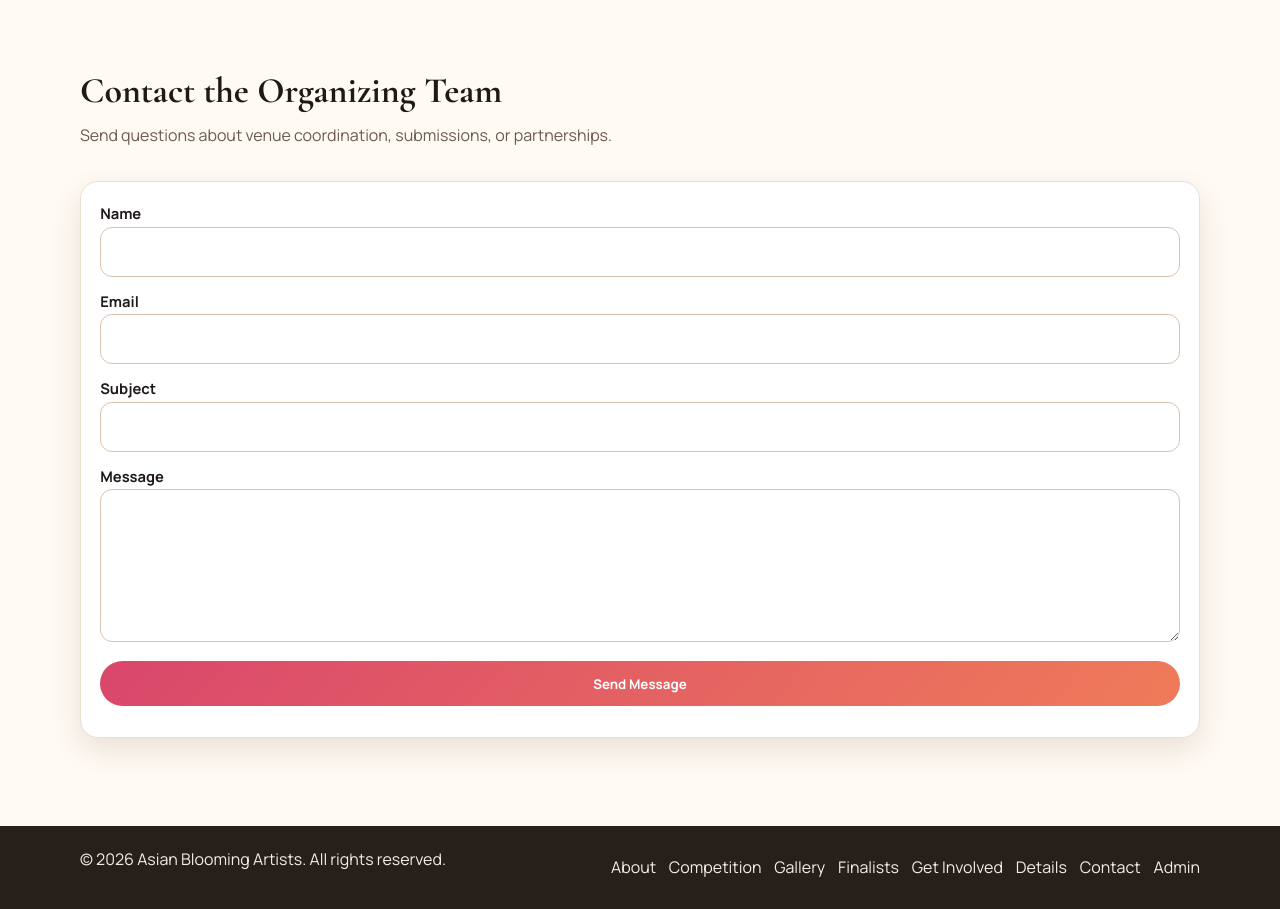
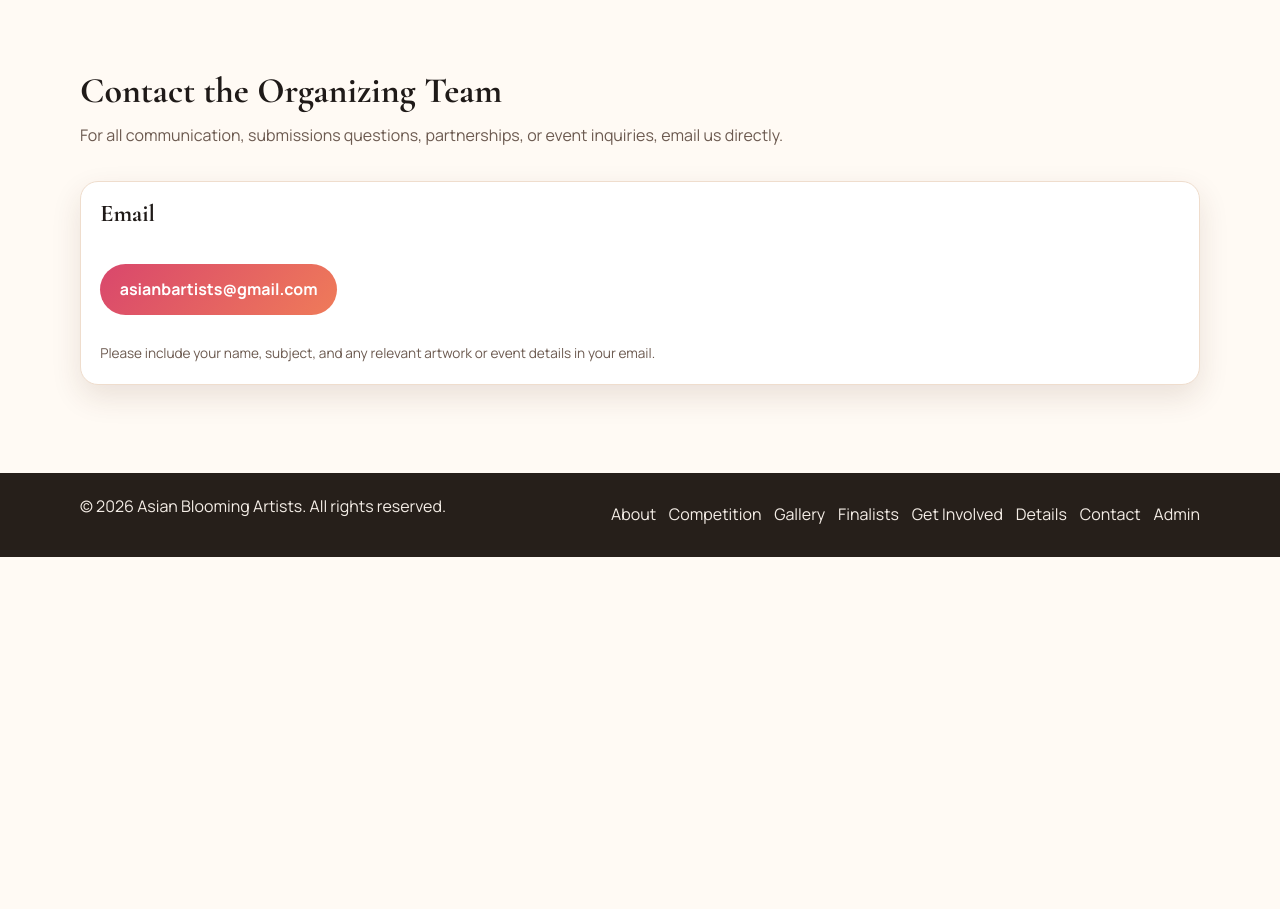
Before and after one commit to eoag0/artcomp, a website: page index.html in a window 1280 px wide. Shown: the part 4380-5289 px from the top of the page. After the commit the page ends 4937 px from the top, so only its background shows below. Drawn offline with nearby package versions, Linux system fonts and the light colour scheme; no server answers.

Commit message:
Replace contact form with direct email contact

```diff
--- a/index.html
+++ b/index.html
@@ -240,27 +240,12 @@
     <section id="contact" class="section contact">
       <div class="container">
         <h2>Contact the Organizing Team</h2>
-        <p class="section-intro">Send questions about venue coordination, submissions, or partnerships.</p>
-        <form id="contact-form" class="contact-form" novalidate>
-          <div class="field-row">
-            <label for="name">Name</label>
-            <input id="name" name="name" type="text" required />
-          </div>
-          <div class="field-row">
-            <label for="email">Email</label>
-            <input id="email" name="email" type="email" required />
-          </div>
-          <div class="field-row">
-            <label for="subject">Subject</label>
-            <input id="subject" name="subject" type="text" required />
-          </div>
-          <div class="field-row">
-            <label for="message">Message</label>
-            <textarea id="message" name="message" rows="5" required></textarea>
-          </div>
-          <button type="submit" class="btn btn-primary">Send Message</button>
-          <p class="form-status" id="form-status" role="status" aria-live="polite"></p>
-        </form>
+        <p class="section-intro">For all communication, submissions questions, partnerships, or event inquiries, email us directly.</p>
+        <div class="contact-form">
+          <h3>Email</h3>
+          <p><a class="btn btn-primary" href="mailto:asianbartists@gmail.com">asianbartists@gmail.com</a></p>
+          <p class="form-note">Please include your name, subject, and any relevant artwork or event details in your email.</p>
+        </div>
       </div>
     </section>
   </main>
```
